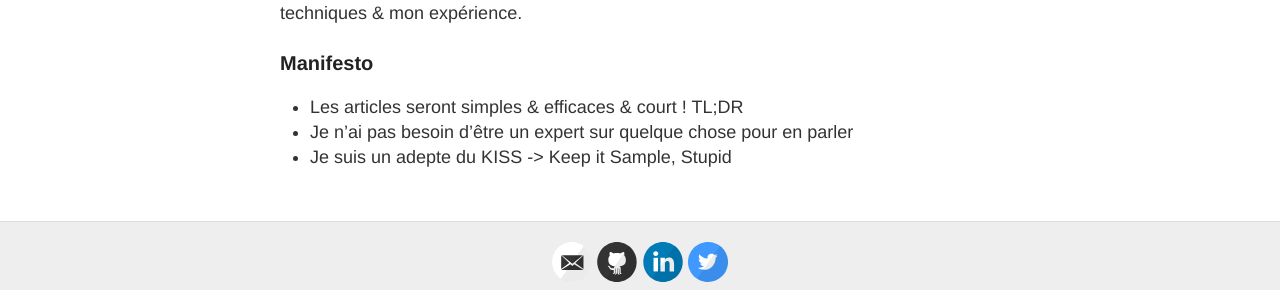
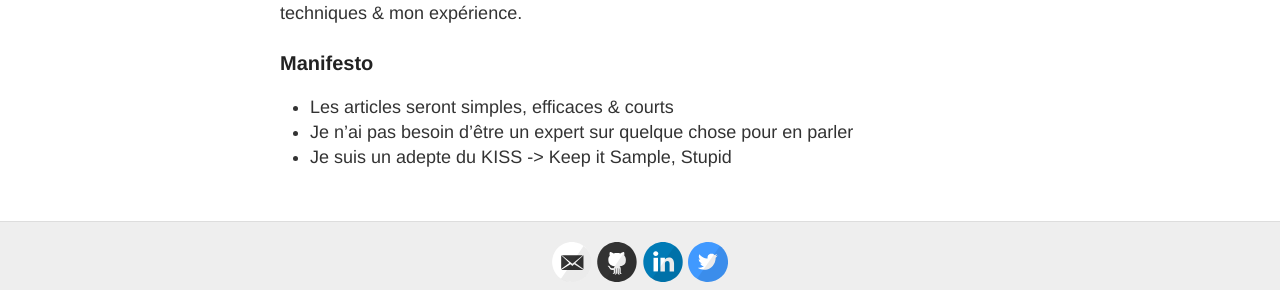
Before and after one commit to wadinj/wadinj.github.io, a Jekyll site: the page built from about.md, in a window 1280 px wide. Shown: the part 381-671 px from the top of the page. Built offline with Jekyll 4.4.1, drawn with Linux system fonts in a browser that asks for light colours.

Commit message:
(fix) typo manifesto

```diff
--- a/about.md
+++ b/about.md
@@ -10,6 +10,6 @@ Je suis un Lillois de 25 ans. Après être parti 1 ans et demi en Californie pui
 
 ### Manifesto
 
-- Les articles seront simples & efficaces & court ! TL;DR
+- Les articles seront simples, efficaces & courts
 - Je n'ai pas besoin d'être un expert sur quelque chose pour en parler
 - Je suis un adepte du KISS -> Keep it Sample, Stupid
```
